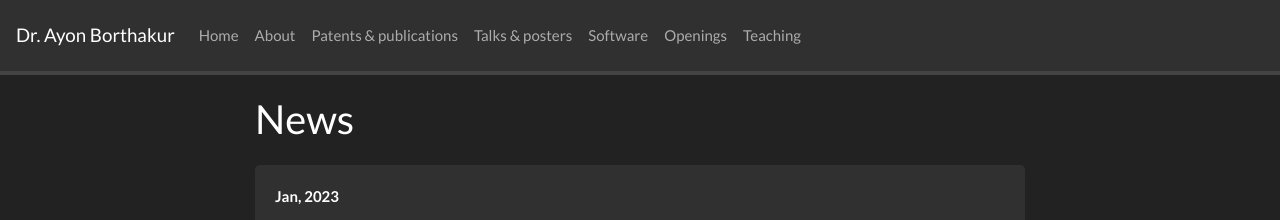
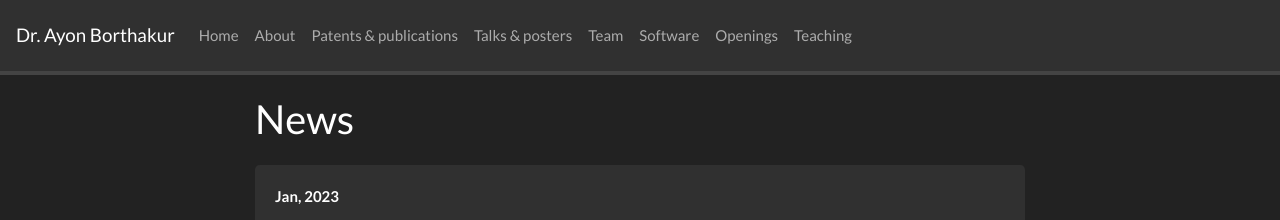
Before and after one commit to BorthakurAyon/borthakurayon.github.io, a Jekyll site: the page built from _pages/allnews.md, in a window 1280 px wide. Shown: the top 220 px of the page. Built offline with Jekyll 4.4.1, drawn with Linux system fonts in a browser that asks for light colours; nearby versions of some CDN libraries; a style sheet for code colours, icons or effects is not loaded.

Commit message:
Update _config.yml

```diff
--- a/_config.yml
+++ b/_config.yml
@@ -34,7 +34,7 @@ nav_pages:
   - name: about
   - name: patents & publications
   - name: talks & posters
-#  - name: research
+  - name: team
   - name: software
   - name: openings
   - name: teaching
```
